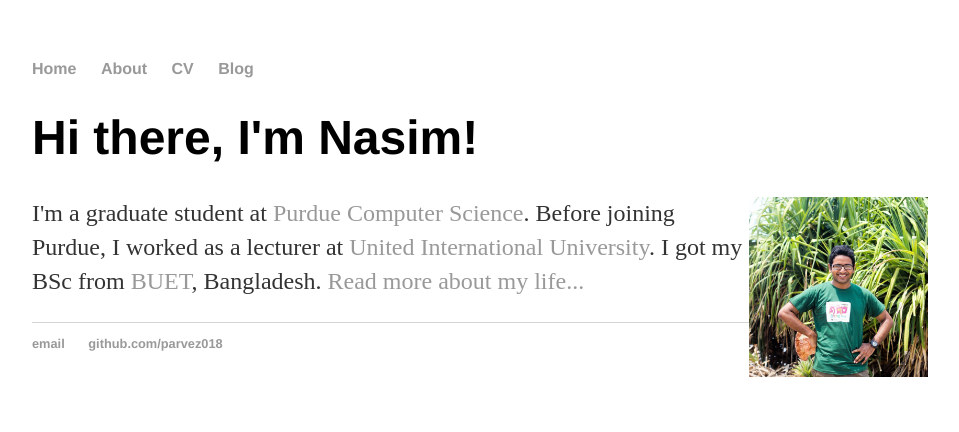
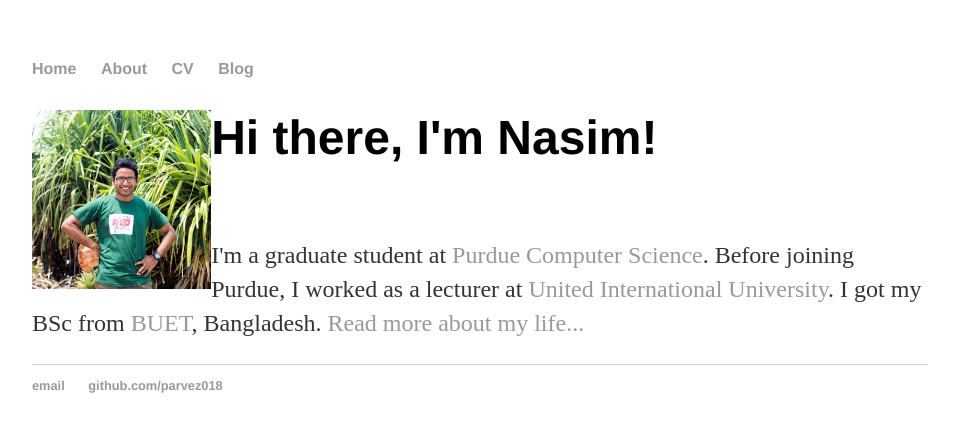
Before and after one commit to parvez018/parvez018.github.io, a Jekyll site: the page built from index.md, in a window 1280 px wide. Shown: the top 432 px of the page, without its empty margins (160-1119 px from the left). Built offline with Jekyll 4.4.1, drawn with Linux system fonts in a browser that asks for light colours.

Commit message:
Update index.md

```diff
--- a/index.md
+++ b/index.md
@@ -3,7 +3,7 @@ layout: default
 title: Nasim's Page
 ---
 <div class="blurb">
-	<h1>Hi there, I'm Nasim!</h1> <img src="/images/profile.jpg" alt="Nasim's picture" style="width:20%;height:auto;" align="right"/>
+	<img src="/images/profile.jpg" alt="Nasim's picture" style="width:20%;height:auto;" align="left"/> <h1>Hi there, I'm Nasim!</h1>  <br>
 
   <p>I'm a graduate student at <a href="https://www.cs.purdue.edu/">Purdue Computer Science</a>. Before joining Purdue, I worked as a lecturer at <a href="http://www.uiu.ac.bd/">United International University</a>. I got my BSc from <a href="https://www.buet.ac.bd/web/">BUET</a>, Bangladesh. <a href="/about">Read more about my life...</a></p>
 </div>
```
